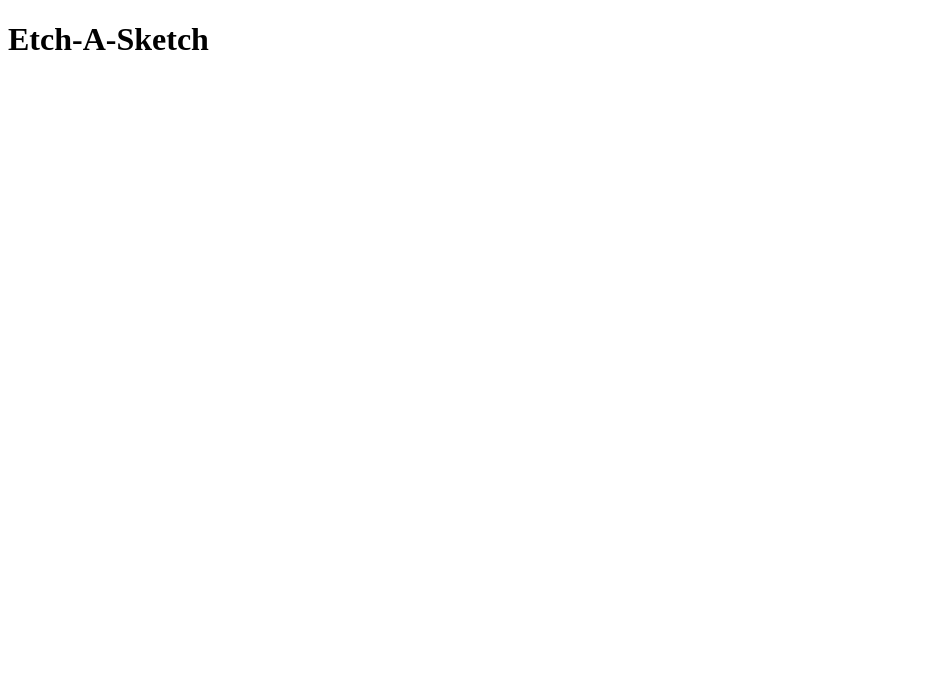
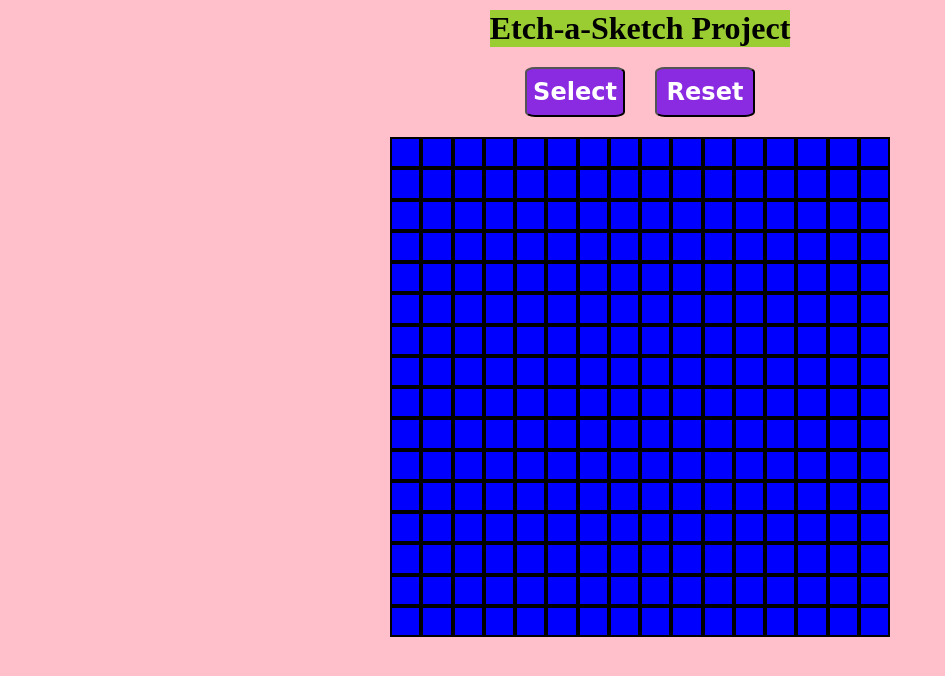
Before and after one commit to Markfla/Etch-A-Sketch, a plain HTML site: page index.html in a window 1280 px wide. Shown: the whole page, without its empty margins (0-945 px from the left). Drawn offline with Linux system fonts and the light colour scheme.

Commit message:
got lazy and copied finished product

```diff
--- a/index.html
+++ b/index.html
@@ -1,19 +1,18 @@
 <!DOCTYPE html>
-<html lang="en">
-  <head>
+<html>
+<head>
     <meta charset="UTF-8">
-    <meta name="viewport" content="width=device-width, initial-scale=1.0">
+    <title>Etch-a-Sketch</title>
+    <script src="script.js" defer></script>
+    <link rel="stylesheet" href="style.css"/>
+</head>
+<body>
+    <h1>Etch-a-Sketch Project</h1>
+    <div class="buttons">
+        <button id="select">Select</button>
+        <button id="reset">Reset</button>
+    </div>
+    <div class = "grid" id="container"></div>
 
-    <title>Etch-A-Sketch</title>
-    <link rel="stylesheet" href="style.css">
-  </head>
-  <body>
-    <div class="app">
-        <h1 class="title">Etch-A-Sketch</h1>
-        <div class="etch-a-sketch_frame">
-
-        </div>
-    </div>
-	<script src="script.js"></script>
-  </body>
+</body>
 </html>
--- a/script.js
+++ b/script.js
@@ -0,0 +1,45 @@
+let container = document.getElementById("container");
+let select = document.getElementById("select");
+let reset = document.getElementById("reset");
+
+createGrid(16);
+
+select.addEventListener('click', () => {
+    resetGrid();
+    let num = parseInt(prompt("enter a number between 1 and 100 included"));
+    while(isNaN(num) || num > 100 || num < 0){
+        alert("Input error");
+        num = parseInt(prompt("Enter a number between 1 and 100 included"));
+    }
+       createGrid(num);});
+
+// create the grid of specified size
+function createGrid(size){
+    for(let i=0; i < size; i++){
+        let row = document.createElement('div');
+        row.classList.add('grid-row');
+        container.appendChild(row);
+        for(let j=0; j < size; j++){
+            let cell = document.createElement('div');
+            cell.classList.add('grid-cell');
+            cell.addEventListener('mouseover', (e) => e.target.style.backgroundColor = randomColor());
+            row.appendChild(cell);
+    }
+}
+}
+
+// create and return a random color
+function randomColor(){
+    let r = Math.floor(Math.random() * 256);
+    let g = Math.floor(Math.random() * 256);
+    let b = Math.floor(Math.random() * 256);
+
+    let color = "rgb(" + r + "," + g + "," + b + ")";
+    return color;
+}
+
+function resetGrid(){
+    container.innerHTML = '';
+}
+
+reset.addEventListener('click', () => resetGrid());
--- a/style.css
+++ b/style.css
@@ -1,9 +1,62 @@
-.title {
-    color: black;
-    font: bold;
-    justify-content: center;
+* {
+    margin: 0;
+    padding: 0;
+    box-sizing: border-box;
+  }
+
+body {
+   /* background-color: rgba(217, 203, 203, 0.663);*/
+   background-color: pink;
+   display: flex;
+   flex-direction: column;
+   justify-content: center;
+   align-items: center;
 }
 
-.app {
-    color: blue;
+h1 {
+    margin-top: 10px;
+    text-align: center;
+    background-color: yellowgreen;
 }
+
+#container{
+    display: flex;
+    flex-direction: column;
+    flex-wrap: wrap;
+    background-color: white;
+    height: 500px;
+    width: 500px;
+    margin-top: 20px;
+}
+
+.buttons {
+    display: flex;
+    gap: 30px;
+    margin-top: 10px;
+    padding-top: 10px;
+}
+
+.buttons > button {
+    width: 100px;
+    height: 50px;
+    background-color: blueviolet;
+    color: white;
+    font-size: 1.5rem;
+    font-family: cursive;
+    font-weight: 900;
+    border-radius: 10%;
+}
+#select:hover, #reset:hover {
+    transform : scale(1.2, 1.2);
+}
+
+.grid-row {
+    display: flex;
+    flex: 1;
+}
+
+.grid-cell {
+    flex: 1;
+    background-color: blue;
+    border: 2px solid black;
+}
```
